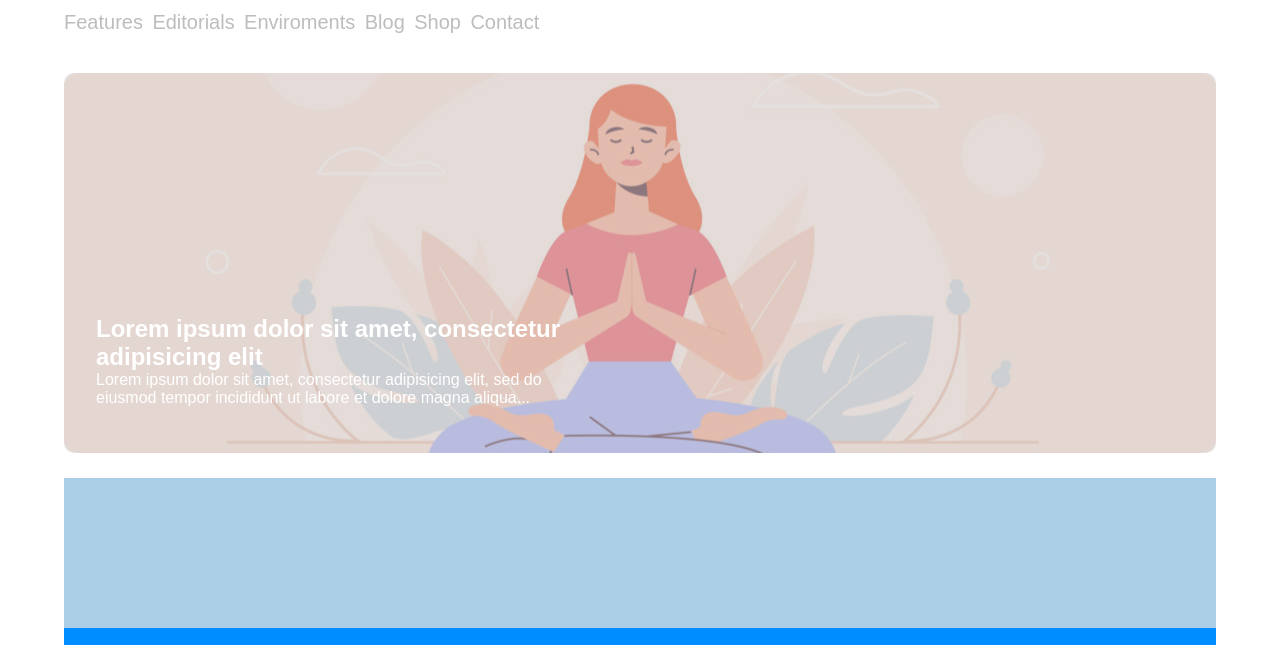
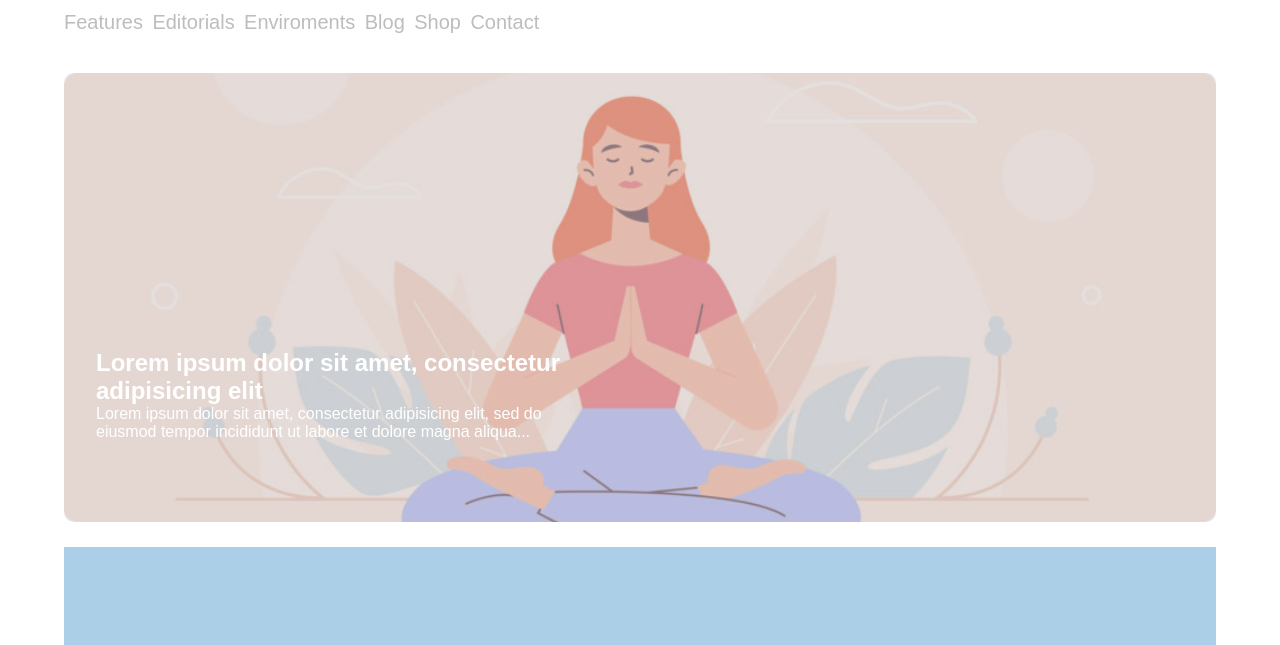
Before and after one commit to Andrea-Gori/htmlcss-wp, a plain HTML site: page index.html in a window 1280 px wide. Shown: the part 77-722 px from the top of the page. Drawn offline with Linux system fonts and the light colour scheme.

Commit message:
Banner "fix"

```diff
--- a/assets/css/master.css
+++ b/assets/css/master.css
@@ -42,13 +42,12 @@ header {
 /* banner1 */
 
 .banner1 {
-  background-color: rgb(254, 235, 228);
   background-image: url(../img/banner.jpg);
   width: 100%;
-  /* height: 538px; */
   border-radius: 15px;
   background-repeat: no-repeat;
   background-position: center;
+  background-size: cover;
 }
 
 .sub-banner1 {
@@ -59,7 +58,7 @@ header {
 }
 
 .title-container {
-  padding: 21% 2em 4%;
+  padding: 24% 2em 7%;
 }
 
 .immage-title {
```
